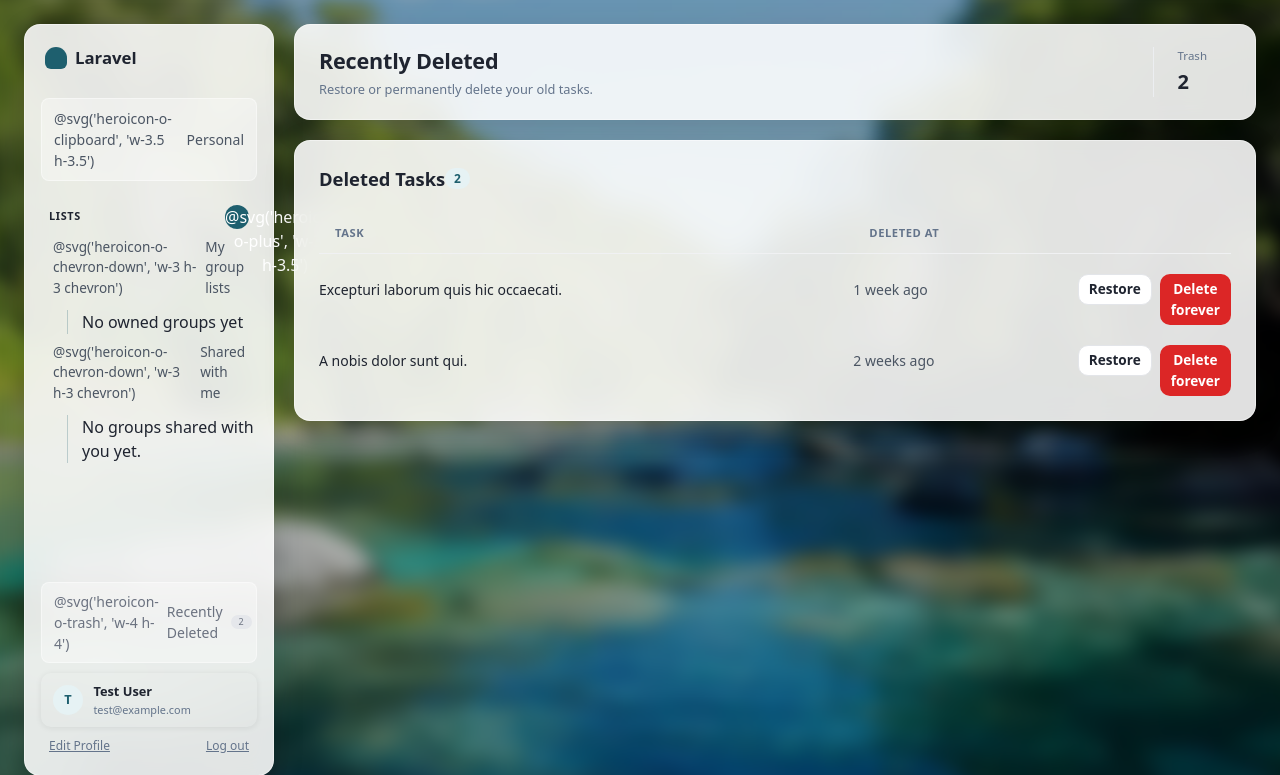
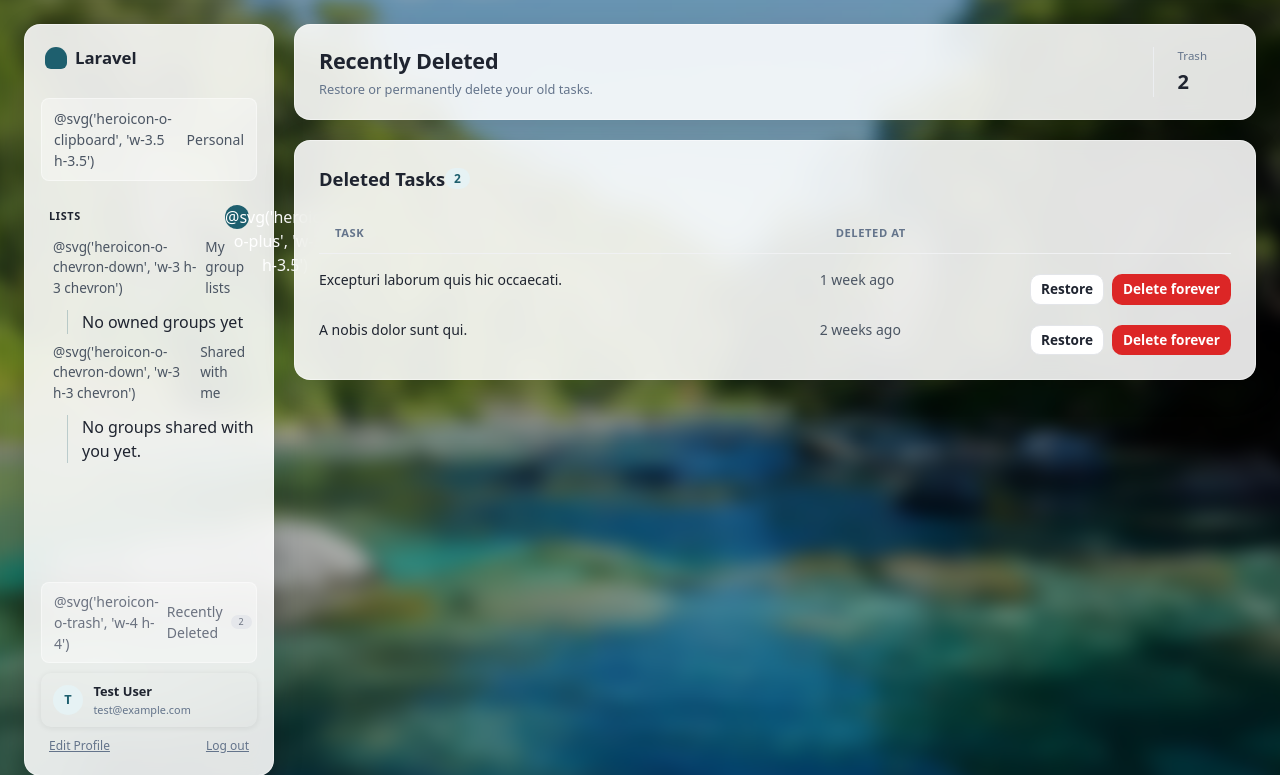
Before and after one commit to cmsc128-git2gether/lock-in, a Laravel app: page /tasks/trash in a window 1280 px wide. Shown: the top 775 px of the page. Run offline with Laravel 12, Linux system fonts and the light colour scheme; a user stored in the database is signed in; data comes from the database, SQL or seed files in the repository; data that the repository does not hold is empty; style sheets or scripts are compiled from the project's sources.

Commit message:
redesigned delete forever button

```diff
--- a/resources/css/app.css
+++ b/resources/css/app.css
@@ -671,6 +671,13 @@ body.default-bg {
     margin-top: 20px;
 }
 
+.trash-tasks .col-actions{
+    width: 1%;
+    white-space: nowrap;
+    text-align: right;
+}
+
+/* ----- dates beyond and not beyond deadline */
 
 .due {
     color: #4b5563;
```
